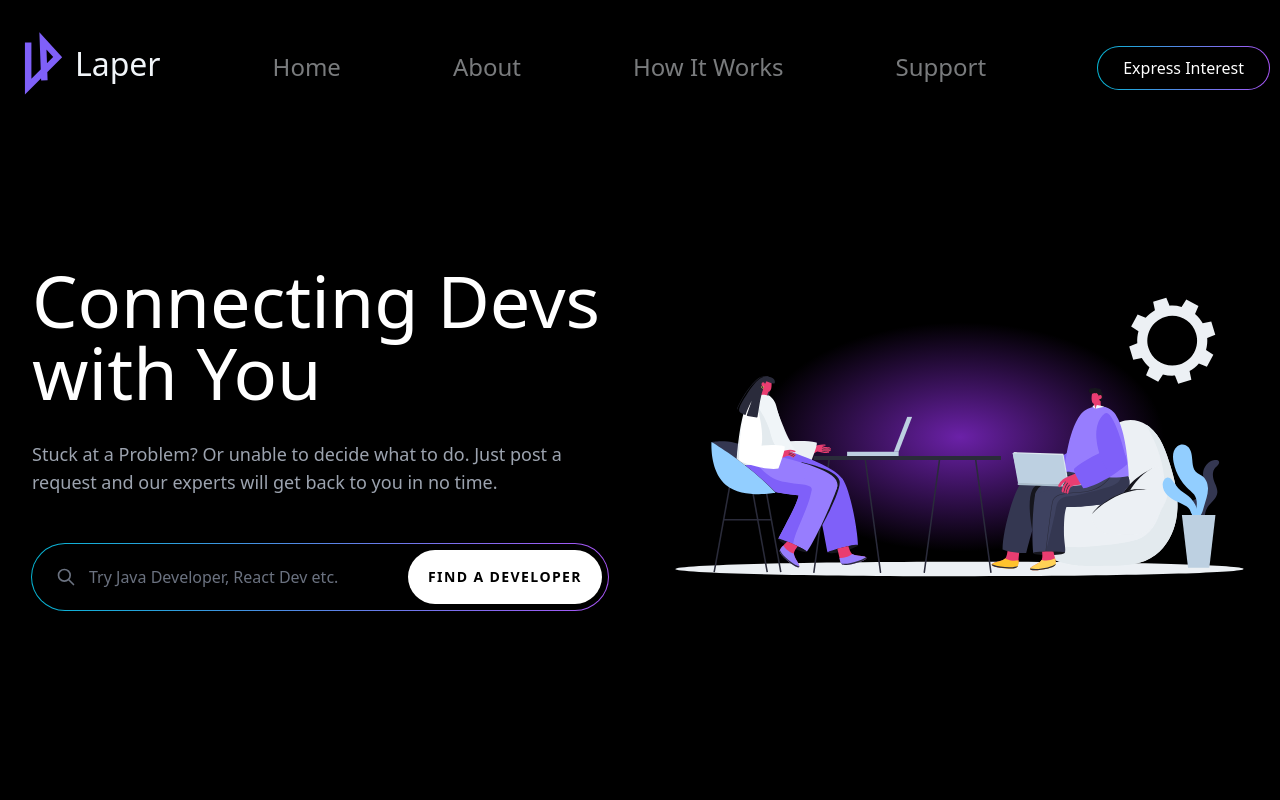
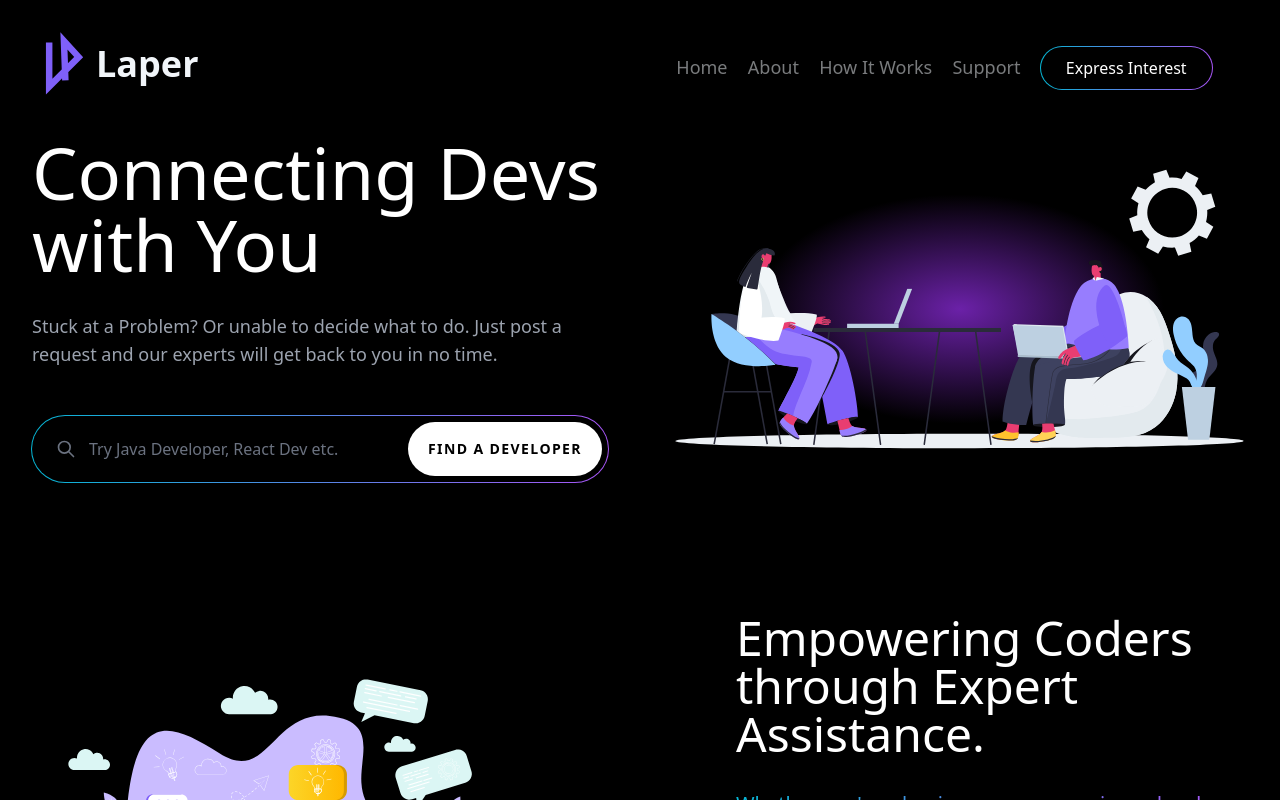
Before and after one commit to pradeepmondal/laper-web-app, a Next.js app: page / in a window 1280 px wide. Shown: the top 800 px of the page. Built offline with nearby package versions, Linux system fonts and the light colour scheme.

Commit message:
Changed The Navbar

```diff
--- a/src/app/layout.js
+++ b/src/app/layout.js
@@ -11,7 +11,7 @@ export const metadata = {
 
 export default function RootLayout({ children }) {
   return (
-    <html lang="en" >
+    <html lang="en" className='box-border' >
       <body >
         <Header />
 
--- a/src/app/page.js
+++ b/src/app/page.js
@@ -8,7 +8,7 @@ export default function Home() {
 
 
   return (
-    <main>
+    <main className='box-border'>
       <Hero />
       <SubHero />
       <Footer />
--- a/src/comps/Header.js
+++ b/src/comps/Header.js
@@ -8,6 +8,7 @@ import Link from "next/link"
 
 export function Header() {
     const [showModal, setShowModal] = useState(false)
+    const [menuOpen, setMenuOpen] = useState(false)
 
     const handleScroll = (e) => {
         // first prevent the default behavior
@@ -22,14 +23,72 @@ export function Header() {
         });
     };
 
+
+
     return (
-        <header className="bg-black w-max h-max mx-auto ">
+        <header className=" backdrop-blur-sm w-screen h-max sticky  top-0 z-30 ">
             <ExpIntModal show={showModal} />
-            <div className="grid grid-cols-1 sm:inline-flex space-y-2 sm:py-[2rem]  sm:space-x-[7rem]  sm:items-center sm:justify-center sm:relative mb-2">
-                <div className="flex text-slate-100 text-[2rem] ">
+            <div className="flex  px-8 w-screen justify-between items-center py-2  space-y-2 sm:py-[2rem] mb-2 mx-auto  ">
 
-                    <Image src={laperIcon} alt="Laper Icon" className="w-[4rem] h-[4rem]" /><button className="flex items-center ">Laper</button>
+                <div className="flex text-slate-100 text-[2rem] items-center justify-between">
+
+                    <Image src={laperIcon} alt="Laper Icon" className="w-[4rem] h-[4rem]" /><button className="flex items-center font-semibold upper text-4xl ">Laper</button>
                 </div>
+
+                <div id="hamburger" className=" flex flex-col gap-y-1 cursor-pointer md:hidden" onClick={(() => setMenuOpen(open => !open))}>
+                    <div id="hamburger1" className="h-[2px] w-8 bg-white "></div>
+                    <div id="hamburger2" className="h-[2px] w-8 bg-white"></div>
+                    <div id="hamburger3" className="h-[2px] w-8 bg-white"></div>
+                </div>
+
+                <div className="w-1/2 md:flex items-center justify-evenly  mb-12 hidden px-4 ">
+
+                    <Link href={`#home`} onClick={handleScroll}>
+                        <button className="text-slate-100/50 text-[1.5rem] hover:text-white duration-200 peer text-lg" >Home
+                        </button>
+                        <div className="w-0 h-[2px] bg-purple-500 mx-auto peer-hover:w-2/3 duration-200"></div>
+                    </Link>
+
+                    <Link href={`#about`} onClick={handleScroll}>
+                        <button className="text-slate-100/50 text-[1.5rem] hover:text-white duration-200 peer text-lg" >About
+                        </button>
+                        <div className="w-0 h-[2px] bg-purple-500 mx-auto peer-hover:w-2/3 duration-200"></div>
+                    </Link>
+
+                    <Link href={`#howItWorks`} onClick={handleScroll}>
+                        <button className="text-slate-100/50 text-[1.5rem] hover:text-white duration-200 peer text-lg" >How It Works
+                        </button>
+                        <div className="w-0 h-[2px] bg-purple-500 mx-auto peer-hover:w-2/3 duration-200"></div>
+                    </Link>
+
+                    <Link href={`#support`} onClick={handleScroll}>
+                        <button className="text-slate-100/50 text-[1.5rem] hover:text-white duration-200 peer text-lg" >Support
+                        </button>
+                        <div className="w-0 h-[2px] bg-purple-500 mx-auto peer-hover:w-2/3 duration-200"></div>
+                    </Link>
+
+                    <div className="relative  sm:items-center sm:justify-center sm:inline-flex sm:group">
+                        <div className="absolute transition-all duration-200 rounded-[2rem] sm:rounded-full -inset-px bg-gradient-to-r from-cyan-500 to-purple-500 group-hover:shadow-lg "></div>
+                        <button
+
+                            onClick={() => { setShowModal(!showModal) }}
+                            title=""
+                            className="relative inline-flex items-center justify-center px-6 py-2 text-base font-normal text-white bg-black hover:bg-gradient-to-r hover:from-cyan-500 hover:to-purple-500 hover:scale-110   border border-transparent rounded-full duration-300 transition-all"
+                        >
+                            {" "}
+                            Express Interest{" "}
+                        </button>
+                    </div>
+
+                </div>
+
+
+
+
+            </div>
+            {menuOpen &&
+                <div className="w-screen flex flex-col justify-center items-center space-y-4 mb-12 md:hidden">
+
                     <Link href={`#home`} onClick={handleScroll}>
                         <button className="text-slate-100/50 text-[1.5rem] hover:text-white duration-200 peer" >Home
                         </button>
@@ -67,7 +126,7 @@ export function Header() {
                         </button>
                     </div>
 
-            </div>
+                </div>}
 
 
 
--- a/src/comps/Hero.js
+++ b/src/comps/Hero.js
@@ -16,7 +16,7 @@ export function Hero() {
     }, [])
 
     return (
-        <section className="relative pt-16 sm:pt-32 overflow-hidden bg-black sm:pb-16 lg:pb-20 xl:pb-12 z-10 ">
+        <section className="relative  overflow-hidden bg-black sm:pb-16 lg:pb-20 xl:pb-12 z-10 ">
             <ExpIntModal />
             <div className="px-8 mx-auto relative sm:px-6 lg:px-8 max-w-7xl">
                 <div className="grid items-center grid-cols-1 gap-y-12 lg:grid-cols-2 gap-x-16">
```
Lines whose indentation alone changed are shown as unchanged.
